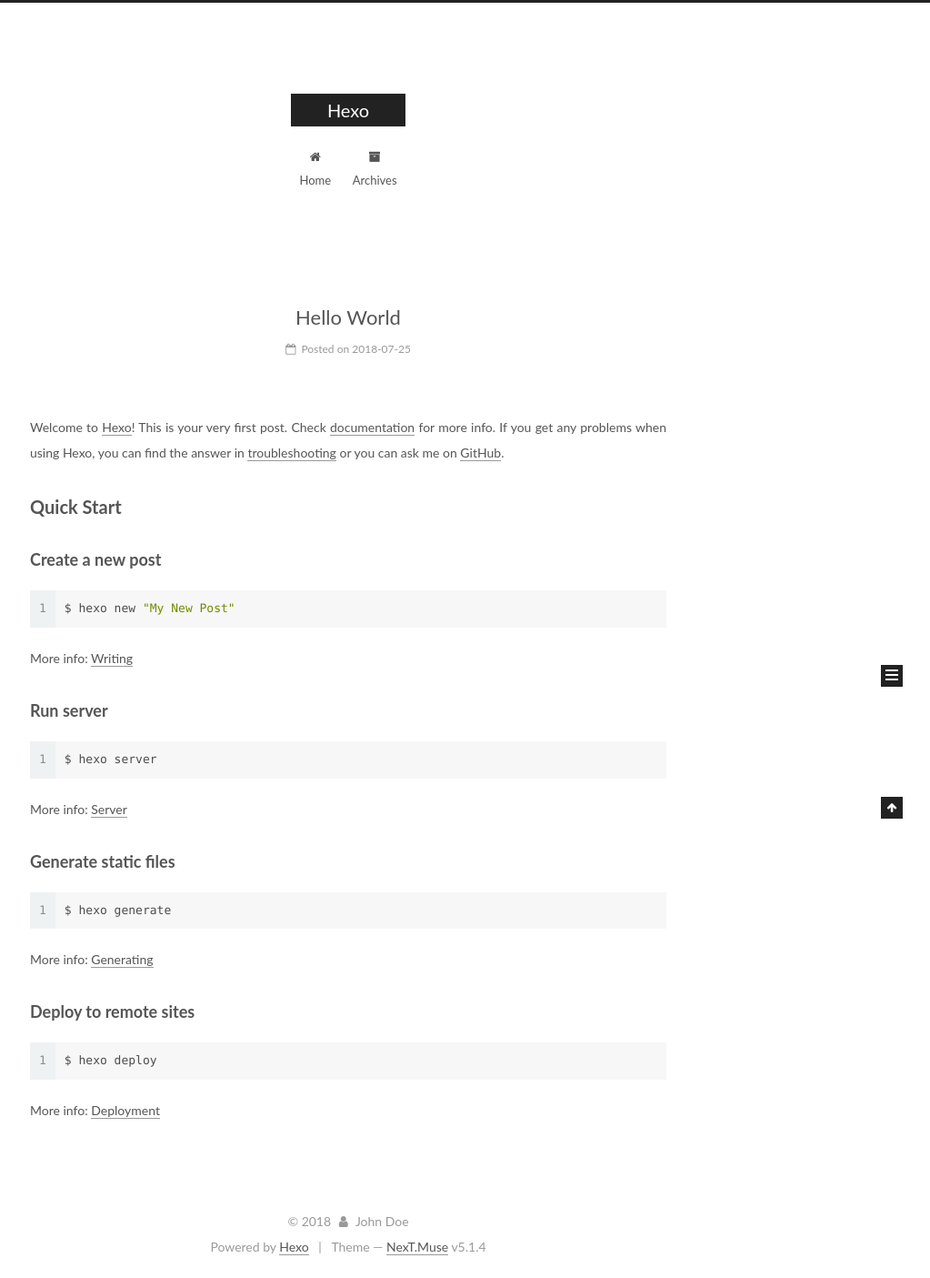
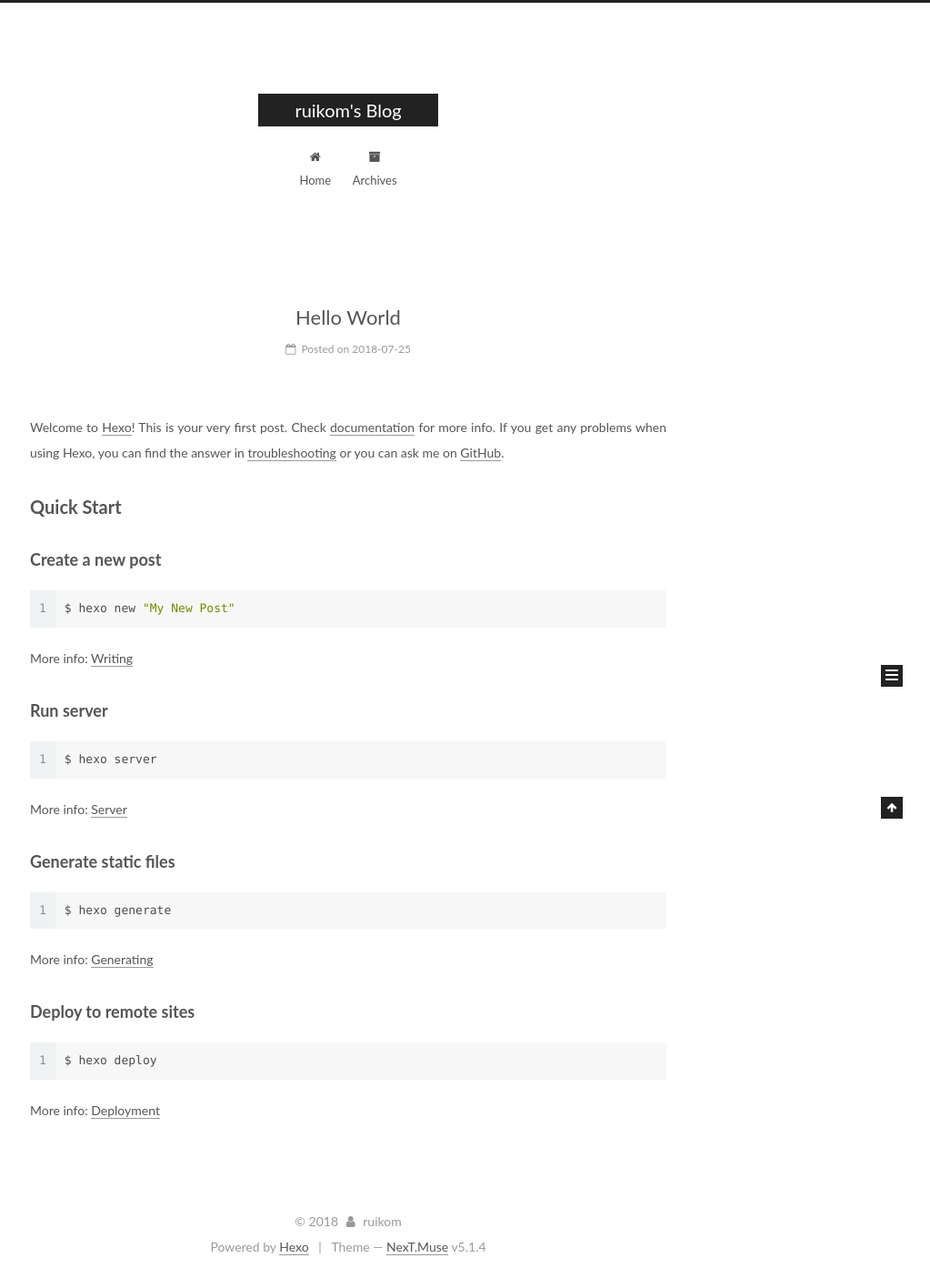
Before and after one commit to ruikom/ruikom-ruikom.github.io, a plain HTML site: page index.html in a window 1280 px wide. Shown: the whole page at 91% size, without its empty margins (257-1280 px from the left). Drawn offline with Linux system fonts and the light colour scheme.

Commit message:
Site updated: 2018-07-25 18:04:07

```diff
--- a/css/main.css
+++ b/css/main.css
@@ -1822,7 +1822,7 @@ pre .javascript .function {
   width: 4px;
   height: 4px;
   border-radius: 50%;
-  background: #e524ff;
+  background: #ffa6db;
 }
 .links-of-blogroll {
   font-size: 13px;
--- a/index.html
+++ b/index.html
@@ -80,12 +80,12 @@
 
 
 <meta property="og:type" content="website">
-<meta property="og:title" content="Hexo">
+<meta property="og:title" content="ruikom&#39;s Blog">
 <meta property="og:url" content="http://yoursite.com/index.html">
-<meta property="og:site_name" content="Hexo">
+<meta property="og:site_name" content="ruikom&#39;s Blog">
 <meta property="og:locale" content="default">
 <meta name="twitter:card" content="summary">
-<meta name="twitter:title" content="Hexo">
+<meta name="twitter:title" content="ruikom&#39;s Blog">
 
 
 
@@ -121,7 +121,7 @@
 
 
 
-  <title>Hexo</title>
+  <title>ruikom's Blog</title>
 
 
 
@@ -152,7 +152,7 @@
     <div class="custom-logo-site-title">
       <a href="/"  class="brand" rel="start">
         <span class="logo-line-before"><i></i></span>
-        <span class="site-title">Hexo</span>
+        <span class="site-title">ruikom's Blog</span>
         <span class="logo-line-after"><i></i></span>
       </a>
     </div>
@@ -232,13 +232,13 @@
     <link itemprop="mainEntityOfPage" href="http://yoursite.com/2018/07/25/hello-world/">
 
     <span hidden itemprop="author" itemscope itemtype="http://schema.org/Person">
-      <meta itemprop="name" content="John Doe">
+      <meta itemprop="name" content="ruikom">
       <meta itemprop="description" content="">
       <meta itemprop="image" content="/images/avatar.gif">
     </span>
 
     <span hidden itemprop="publisher" itemscope itemtype="http://schema.org/Organization">
-      <meta itemprop="name" content="Hexo">
+      <meta itemprop="name" content="ruikom's Blog">
     </span>
 
 
@@ -379,7 +379,7 @@
         <div class="site-overview">
           <div class="site-author motion-element" itemprop="author" itemscope itemtype="http://schema.org/Person">
 
-              <p class="site-author-name" itemprop="name">John Doe</p>
+              <p class="site-author-name" itemprop="name">ruikom</p>
               <p class="site-description motion-element" itemprop="description"></p>
           </div>
 
@@ -435,7 +435,7 @@
   <span class="with-love">
     <i class="fa fa-user"></i>
   </span>
-  <span class="author" itemprop="copyrightHolder">John Doe</span>
+  <span class="author" itemprop="copyrightHolder">ruikom</span>
 
 
 </div>
```
Also changed, not shown: 2018/07/25/hello-world/index.html (+7 -7 lines), archives/2018/07/index.html (+7 -7 lines), archives/2018/index.html (+7 -7 lines), archives/index.html (+7 -7 lines).
